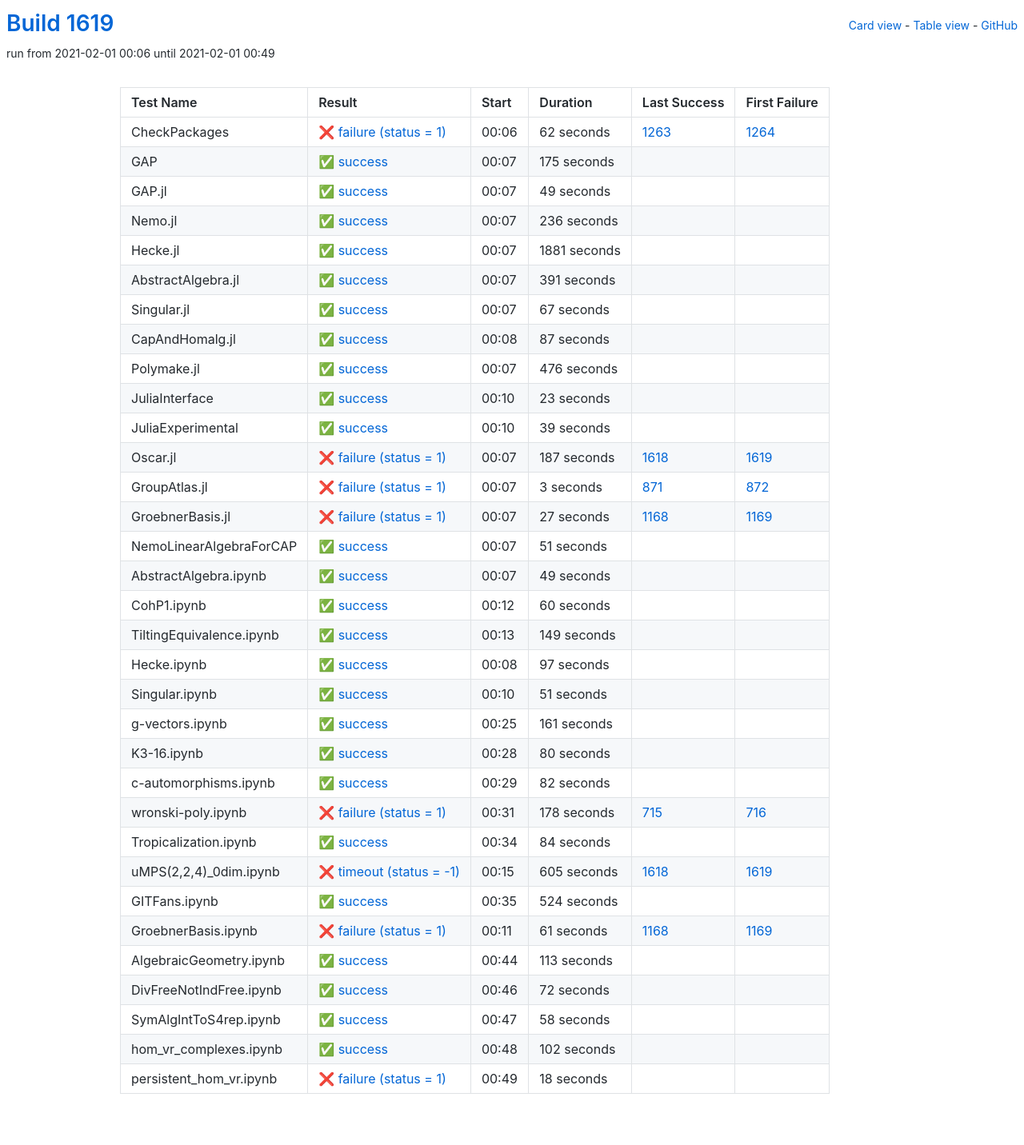
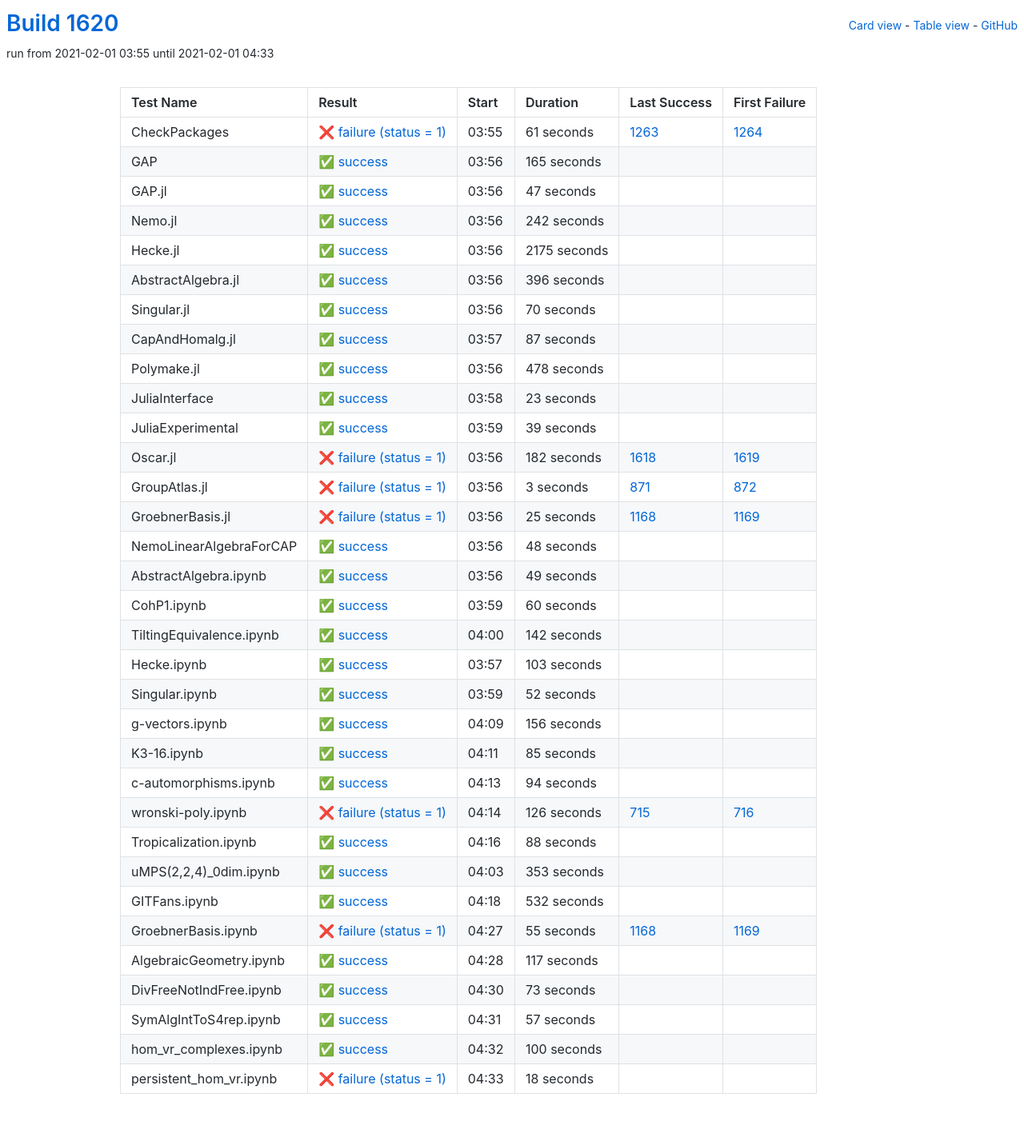
Before and after one commit to oscar-system/oscar-ci-status-stable, a Jekyll site: the page built from table.html, in a window 1280 px wide. Shown: the whole page at 80% size. Built offline with Jekyll 4.4.1, drawn with Linux system fonts in a browser that asks for light colours.

Commit message:
Build #1620

```diff
--- a/_data/ci.yml
+++ b/_data/ci.yml
@@ -1,6 +1,6 @@
 ---
-build: 1619
-build_url: https://oscarci.mathematik.uni-kl.de/job/oscar-stable/1619/
+build: 1620
+build_url: https://oscarci.mathematik.uni-kl.de/job/oscar-stable/1620/
 job: oscar-stable
 organization: oscar-system
 repo: oscar-ci-status-stable
@@ -8,92 +8,92 @@ repourl: https://github.com/oscar-system/oscar-ci-status-stable
 tests:
 - name: CheckPackages
   id: checkpackages
-  log: https://oscarci.mathematik.uni-kl.de/job/oscar-stable/1619/artifact/logs/build-1619/CheckPackages.log
-  start: 2021-02-01 00:06
+  log: https://oscarci.mathematik.uni-kl.de/job/oscar-stable/1620/artifact/logs/build-1620/CheckPackages.log
+  start: 2021-02-01 03:55
   success: false
   exitcode: 1
   status: failure
-  duration: 62
+  duration: 61
   last_success: 1263
   last_success_url: https://oscarci.mathematik.uni-kl.de/job/oscar-stable/1263/
   first_failure: 1264
   first_failure_url: https://oscarci.mathematik.uni-kl.de/job/oscar-stable/1264/
 - name: GAP
   id: gap
-  log: https://oscarci.mathematik.uni-kl.de/job/oscar-stable/1619/artifact/logs/build-1619/GAP.log
-  start: 2021-02-01 00:07
+  log: https://oscarci.mathematik.uni-kl.de/job/oscar-stable/1620/artifact/logs/build-1620/GAP.log
+  start: 2021-02-01 03:56
   success: true
   exitcode: 0
   status: success
-  duration: 175
+  duration: 165
   last_success: false
   last_success_url:
   first_failure: false
   first_failure_url:
 - name: GAP.jl
   id: gap-jl
-  log: https://oscarci.mathematik.uni-kl.de/job/oscar-stable/1619/artifact/logs/build-1619/GAP.jl.log
-  start: 2021-02-01 00:07
+  log: https://oscarci.mathematik.uni-kl.de/job/oscar-stable/1620/artifact/logs/build-1620/GAP.jl.log
+  start: 2021-02-01 03:56
   success: true
   exitcode: 0
   status: success
-  duration: 49
+  duration: 47
   last_success: false
   last_success_url:
   first_failure: false
   first_failure_url:
 - name: Nemo.jl
   id: nemo-jl
-  log: https://oscarci.mathematik.uni-kl.de/job/oscar-stable/1619/artifact/logs/build-1619/Nemo.jl.log
-  start: 2021-02-01 00:07
+  log: https://oscarci.mathematik.uni-kl.de/job/oscar-stable/1620/artifact/logs/build-1620/Nemo.jl.log
+  start: 2021-02-01 03:56
   success: true
   exitcode: 0
   status: success
-  duration: 236
+  duration: 242
   last_success: false
   last_success_url:
   first_failure: false
   first_failure_url:
 - name: Hecke.jl
   id: hecke-jl
-  log: https://oscarci.mathematik.uni-kl.de/job/oscar-stable/1619/artifact/logs/build-1619/Hecke.jl.log
-  start: 2021-02-01 00:07
+  log: https://oscarci.mathematik.uni-kl.de/job/oscar-stable/1620/artifact/logs/build-1620/Hecke.jl.log
+  start: 2021-02-01 03:56
   success: true
   exitcode: 0
   status: success
-  duration: 1881
+  duration: 2175
   last_success: false
   last_success_url:
   first_failure: false
   first_failure_url:
 - name: AbstractAlgebra.jl
   id: abstractalgebra-jl
-  log: https://oscarci.mathematik.uni-kl.de/job/oscar-stable/1619/artifact/logs/build-1619/AbstractAlgebra.jl.log
-  start: 2021-02-01 00:07
+  log: https://oscarci.mathematik.uni-kl.de/job/oscar-stable/1620/artifact/logs/build-1620/AbstractAlgebra.jl.log
+  start: 2021-02-01 03:56
   success: true
   exitcode: 0
   status: success
-  duration: 391
+  duration: 396
   last_success: false
   last_success_url:
   first_failure: false
   first_failure_url:
 - name: Singular.jl
   id: singular-jl
-  log: https://oscarci.mathematik.uni-kl.de/job/oscar-stable/1619/artifact/logs/build-1619/Singular.jl.log
-  start: 2021-02-01 00:07
+  log: https://oscarci.mathematik.uni-kl.de/job/oscar-stable/1620/artifact/logs/build-1620/Singular.jl.log
+  start: 2021-02-01 03:56
   success: true
   exitcode: 0
   status: success
-  duration: 67
+  duration: 70
   last_success: false
   last_success_url:
   first_failure: false
   first_failure_url:
 - name: CapAndHomalg.jl
   id: capandhomalg-jl
-  log: https://oscarci.mathematik.uni-kl.de/job/oscar-stable/1619/artifact/logs/build-1619/CapAndHomalg.jl.log
-  start: 2021-02-01 00:08
+  log: https://oscarci.mathematik.uni-kl.de/job/oscar-stable/1620/artifact/logs/build-1620/CapAndHomalg.jl.log
+  start: 2021-02-01 03:57
   success: true
   exitcode: 0
   status: success
@@ -104,20 +104,20 @@ tests:
   first_failure_url:
 - name: Polymake.jl
   id: polymake-jl
-  log: https://oscarci.mathematik.uni-kl.de/job/oscar-stable/1619/artifact/logs/build-1619/Polymake.jl.log
-  start: 2021-02-01 00:07
+  log: https://oscarci.mathematik.uni-kl.de/job/oscar-stable/1620/artifact/logs/build-1620/Polymake.jl.log
+  start: 2021-02-01 03:56
   success: true
   exitcode: 0
   status: success
-  duration: 476
+  duration: 478
   last_success: false
   last_success_url:
   first_failure: false
   first_failure_url:
 - name: JuliaInterface
   id: juliainterface
-  log: https://oscarci.mathematik.uni-kl.de/job/oscar-stable/1619/artifact/logs/build-1619/JuliaInterface.log
-  start: 2021-02-01 00:10
+  log: https://oscarci.mathematik.uni-kl.de/job/oscar-stable/1620/artifact/logs/build-1620/JuliaInterface.log
+  start: 2021-02-01 03:58
   success: true
   exitcode: 0
   status: success
@@ -128,8 +128,8 @@ tests:
   first_failure_url:
 - name: JuliaExperimental
   id: juliaexperimental
-  log: https://oscarci.mathematik.uni-kl.de/job/oscar-stable/1619/artifact/logs/build-1619/JuliaExperimental.log
-  start: 2021-02-01 00:10
+  log: https://oscarci.mathematik.uni-kl.de/job/oscar-stable/1620/artifact/logs/build-1620/JuliaExperimental.log
+  start: 2021-02-01 03:59
   success: true
   exitcode: 0
   status: success
@@ -140,20 +140,20 @@ tests:
   first_failure_url:
 - name: Oscar.jl
   id: oscar-jl
-  log: https://oscarci.mathematik.uni-kl.de/job/oscar-stable/1619/artifact/logs/build-1619/Oscar.jl.log
-  start: 2021-02-01 00:07
+  log: https://oscarci.mathematik.uni-kl.de/job/oscar-stable/1620/artifact/logs/build-1620/Oscar.jl.log
+  start: 2021-02-01 03:56
   success: false
   exitcode: 1
   status: failure
-  duration: 187
+  duration: 182
   last_success: 1618
   last_success_url: https://oscarci.mathematik.uni-kl.de/job/oscar-stable/1618/
   first_failure: 1619
   first_failure_url: https://oscarci.mathematik.uni-kl.de/job/oscar-stable/1619/
 - name: GroupAtlas.jl
   id: groupatlas-jl
-  log: https://oscarci.mathematik.uni-kl.de/job/oscar-stable/1619/artifact/logs/build-1619/GroupAtlas.jl.log
-  start: 2021-02-01 00:07
+  log: https://oscarci.mathematik.uni-kl.de/job/oscar-stable/1620/artifact/logs/build-1620/GroupAtlas.jl.log
+  start: 2021-02-01 03:56
   success: false
   exitcode: 1
   status: failure
@@ -164,32 +164,32 @@ tests:
   first_failure_url: https://oscarci.mathematik.uni-kl.de/job/oscar-stable/872/
 - name: GroebnerBasis.jl
   id: groebnerbasis-jl
-  log: https://oscarci.mathematik.uni-kl.de/job/oscar-stable/1619/artifact/logs/build-1619/GroebnerBasis.jl.log
-  start: 2021-02-01 00:07
+  log: https://oscarci.mathematik.uni-kl.de/job/oscar-stable/1620/artifact/logs/build-1620/GroebnerBasis.jl.log
+  start: 2021-02-01 03:56
   success: false
   exitcode: 1
   status: failure
-  duration: 27
+  duration: 25
   last_success: 1168
   last_success_url: https://oscarci.mathematik.uni-kl.de/job/oscar-stable/1168/
   first_failure: 1169
   first_failure_url: https://oscarci.mathematik.uni-kl.de/job/oscar-stable/1169/
 - name: NemoLinearAlgebraForCAP
   id: nemolinearalgebraforcap
-  log: https://oscarci.mathematik.uni-kl.de/job/oscar-stable/1619/artifact/logs/build-1619/NemoLinearAlgebraForCAP.log
-  start: 2021-02-01 00:07
+  log: https://oscarci.mathematik.uni-kl.de/job/oscar-stable/1620/artifact/logs/build-1620/NemoLinearAlgebraForCAP.log
+  start: 2021-02-01 03:56
   success: true
   exitcode: 0
   status: success
-  duration: 51
+  duration: 48
   last_success: false
   last_success_url:
   first_failure: false
   first_failure_url:
 - name: AbstractAlgebra.ipynb
   id: abstractalgebra-ipynb
-  log: https://oscarci.mathematik.uni-kl.de/job/oscar-stable/1619/artifact/logs/build-1619/AbstractAlgebra.ipynb.log
-  start: 2021-02-01 00:07
+  log: https://oscarci.mathematik.uni-kl.de/job/oscar-stable/1620/artifact/logs/build-1620/AbstractAlgebra.ipynb.log
+  start: 2021-02-01 03:56
   success: true
   exitcode: 0
   status: success
@@ -200,8 +200,8 @@ tests:
   first_failure_url:
 - name: CohP1.ipynb
   id: cohp1-ipynb
-  log: https://oscarci.mathematik.uni-kl.de/job/oscar-stable/1619/artifact/logs/build-1619/CohP1.ipynb.log
-  start: 2021-02-01 00:12
+  log: https://oscarci.mathematik.uni-kl.de/job/oscar-stable/1620/artifact/logs/build-1620/CohP1.ipynb.log
+  start: 2021-02-01 03:59
   success: true
   exitcode: 0
   status: success
@@ -212,188 +212,188 @@ tests:
   first_failure_url:
 - name: TiltingEquivalence.ipynb
   id: tiltingequivalence-ipynb
-  log: https://oscarci.mathematik.uni-kl.de/job/oscar-stable/1619/artifact/logs/build-1619/TiltingEquivalence.ipynb.log
-  start: 2021-02-01 00:13
+  log: https://oscarci.mathematik.uni-kl.de/job/oscar-stable/1620/artifact/logs/build-1620/TiltingEquivalence.ipynb.log
+  start: 2021-02-01 04:00
   success: true
   exitcode: 0
   status: success
-  duration: 149
+  duration: 142
   last_success: false
   last_success_url:
   first_failure: false
   first_failure_url:
 - name: Hecke.ipynb
   id: hecke-ipynb
-  log: https://oscarci.mathematik.uni-kl.de/job/oscar-stable/1619/artifact/logs/build-1619/Hecke.ipynb.log
-  start: 2021-02-01 00:08
+  log: https://oscarci.mathematik.uni-kl.de/job/oscar-stable/1620/artifact/logs/build-1620/Hecke.ipynb.log
+  start: 2021-02-01 03:57
   success: true
   exitcode: 0
   status: success
-  duration: 97
+  duration: 103
   last_success: false
   last_success_url:
   first_failure: false
   first_failure_url:
 - name: Singular.ipynb
   id: singular-ipynb
-  log: https://oscarci.mathematik.uni-kl.de/job/oscar-stable/1619/artifact/logs/build-1619/Singular.ipynb.log
-  start: 2021-02-01 00:10
+  log: https://oscarci.mathematik.uni-kl.de/job/oscar-stable/1620/artifact/logs/build-1620/Singular.ipynb.log
+  start: 2021-02-01 03:59
   success: true
   exitcode: 0
   status: success
-  duration: 51
+  duration: 52
   last_success: false
   last_success_url:
   first_failure: false
   first_failure_url:
 - name: g-vectors.ipynb
   id: g-vectors-ipynb
-  log: https://oscarci.mathematik.uni-kl.de/job/oscar-stable/1619/artifact/logs/build-1619/g-vectors.ipynb.log
-  start: 2021-02-01 00:25
+  log: https://oscarci.mathematik.uni-kl.de/job/oscar-stable/1620/artifact/logs/build-1620/g-vectors.ipynb.log
+  start: 2021-02-01 04:09
   success: true
   exitcode: 0
   status: success
-  duration: 161
+  duration: 156
   last_success: false
   last_success_url:
   first_failure: false
   first_failure_url:
 - name: K3-16.ipynb
   id: k3-16-ipynb
-  log: https://oscarci.mathematik.uni-kl.de/job/oscar-stable/1619/artifact/logs/build-1619/K3-16.ipynb.log
-  start: 2021-02-01 00:28
+  log: https://oscarci.mathematik.uni-kl.de/job/oscar-stable/1620/artifact/logs/build-1620/K3-16.ipynb.log
+  start: 2021-02-01 04:11
   success: true
   exitcode: 0
   status: success
-  duration: 80
+  duration: 85
   last_success: false
   last_success_url:
   first_failure: false
   first_failure_url:
 - name: c-automorphisms.ipynb
   id: c-automorphisms-ipynb
-  log: https://oscarci.mathematik.uni-kl.de/job/oscar-stable/1619/artifact/logs/build-1619/c-automorphisms.ipynb.log
-  start: 2021-02-01 00:29
+  log: https://oscarci.mathematik.uni-kl.de/job/oscar-stable/1620/artifact/logs/build-1620/c-automorphisms.ipynb.log
+  start: 2021-02-01 04:13
   success: true
   exitcode: 0
   status: success
-  duration: 82
+  duration: 94
   last_success: false
   last_success_url:
   first_failure: false
   first_failure_url:
 - name: wronski-poly.ipynb
   id: wronski-poly-ipynb
-  log: https://oscarci.mathematik.uni-kl.de/job/oscar-stable/1619/artifact/logs/build-1619/wronski-poly.ipynb.log
-  start: 2021-02-01 00:31
+  log: https://oscarci.mathematik.uni-kl.de/job/oscar-stable/1620/artifact/logs/build-1620/wronski-poly.ipynb.log
+  start: 2021-02-01 04:14
   success: false
   exitcode: 1
   status: failure
-  duration: 178
+  duration: 126
   last_success: 715
   last_success_url: https://oscarci.mathematik.uni-kl.de/job/oscar-stable/715/
   first_failure: 716
   first_failure_url: https://oscarci.mathematik.uni-kl.de/job/oscar-stable/716/
 - name: Tropicalization.ipynb
   id: tropicalization-ipynb
-  log: https://oscarci.mathematik.uni-kl.de/job/oscar-stable/1619/artifact/logs/build-1619/Tropicalization.ipynb.log
-  start: 2021-02-01 00:34
+  log: https://oscarci.mathematik.uni-kl.de/job/oscar-stable/1620/artifact/logs/build-1620/Tropicalization.ipynb.log
+  start: 2021-02-01 04:16
   success: true
   exitcode: 0
   status: success
-  duration: 84
+  duration: 88
   last_success: false
   last_success_url:
   first_failure: false
   first_failure_url:
 - name: uMPS(2,2,4)_0dim.ipynb
   id: umps-2-2-4-0dim-ipynb
-  log: https://oscarci.mathematik.uni-kl.de/job/oscar-stable/1619/artifact/logs/build-1619/uMPS-2-2-4-_0dim.ipynb.log
-  start: 2021-02-01 00:15
-  success: false
-  exitcode: -1
-  status: timeout
-  duration: 605
-  last_success: 1618
-  last_success_url: https://oscarci.mathematik.uni-kl.de/job/oscar-stable/1618/
-  first_failure: 1619
-  first_failure_url: https://oscarci.mathematik.uni-kl.de/job/oscar-stable/1619/
-- name: GITFans.ipynb
-  id: gitfans-ipynb
-  log: https://oscarci.mathematik.uni-kl.de/job/oscar-stable/1619/artifact/logs/build-1619/GITFans.ipynb.log
-  start: 2021-02-01 00:35
+  log: https://oscarci.mathematik.uni-kl.de/job/oscar-stable/1620/artifact/logs/build-1620/uMPS-2-2-4-_0dim.ipynb.log
+  start: 2021-02-01 04:03
   success: true
   exitcode: 0
   status: success
-  duration: 524
+  duration: 353
+  last_success: false
+  last_success_url:
+  first_failure: false
+  first_failure_url:
+- name: GITFans.ipynb
+  id: gitfans-ipynb
+  log: https://oscarci.mathematik.uni-kl.de/job/oscar-stable/1620/artifact/logs/build-1620/GITFans.ipynb.log
+  start: 2021-02-01 04:18
+  success: true
+  exitcode: 0
+  status: success
+  duration: 532
   last_success: false
   last_success_url:
   first_failure: false
   first_failure_url:
 - name: GroebnerBasis.ipynb
   id: groebnerbasis-ipynb
-  log: https://oscarci.mathematik.uni-kl.de/job/oscar-stable/1619/artifact/logs/build-1619/GroebnerBasis.ipynb.log
-  start: 2021-02-01 00:11
+  log: https://oscarci.mathematik.uni-kl.de/job/oscar-stable/1620/artifact/logs/build-1620/GroebnerBasis.ipynb.log
+  start: 2021-02-01 04:27
   success: false
   exitcode: 1
   status: failure
-  duration: 61
+  duration: 55
   last_success: 1168
   last_success_url: https://oscarci.mathematik.uni-kl.de/job/oscar-stable/1168/
   first_failure: 1169
   first_failure_url: https://oscarci.mathematik.uni-kl.de/job/oscar-stable/1169/
 - name: AlgebraicGeometry.ipynb
   id: algebraicgeometry-ipynb
-  log: https://oscarci.mathematik.uni-kl.de/job/oscar-stable/1619/artifact/logs/build-1619/AlgebraicGeometry.ipynb.log
-  start: 2021-02-01 00:44
+  log: https://oscarci.mathematik.uni-kl.de/job/oscar-stable/1620/artifact/logs/build-1620/AlgebraicGeometry.ipynb.log
+  start: 2021-02-01 04:28
   success: true
   exitcode: 0
   status: success
-  duration: 113
+  duration: 117
   last_success: false
   last_success_url:
   first_failure: false
   first_failure_url:
 - name: DivFreeNotIndFree.ipynb
   id: divfreenotindfree-ipynb
-  log: https://oscarci.mathematik.uni-kl.de/job/oscar-stable/1619/artifact/logs/build-1619/DivFreeNotIndFree.ipynb.log
-  start: 2021-02-01 00:46
+  log: https://oscarci.mathematik.uni-kl.de/job/oscar-stable/1620/artifact/logs/build-1620/DivFreeNotIndFree.ipynb.log
+  start: 2021-02-01 04:30
   success: true
   exitcode: 0
   status: success
-  duration: 72
+  duration: 73
   last_success: false
   last_success_url:
   first_failure: false
   first_failure_url:
 - name: SymAlgIntToS4rep.ipynb
   id: symalginttos4rep-ipynb
-  log: https://oscarci.mathematik.uni-kl.de/job/oscar-stable/1619/artifact/logs/build-1619/SymAlgIntToS4rep.ipynb.log
-  start: 2021-02-01 00:47
+  log: https://oscarci.mathematik.uni-kl.de/job/oscar-stable/1620/artifact/logs/build-1620/SymAlgIntToS4rep.ipynb.log
+  start: 2021-02-01 04:31
   success: true
   exitcode: 0
   status: success
-  duration: 58
+  duration: 57
   last_success: false
   last_success_url:
   first_failure: false
   first_failure_url:
 - name: hom_vr_complexes.ipynb
   id: hom-vr-complexes-ipynb
-  log: https://oscarci.mathematik.uni-kl.de/job/oscar-stable/1619/artifact/logs/build-1619/hom_vr_complexes.ipynb.log
-  start: 2021-02-01 00:48
+  log: https://oscarci.mathematik.uni-kl.de/job/oscar-stable/1620/artifact/logs/build-1620/hom_vr_complexes.ipynb.log
+  start: 2021-02-01 04:32
   success: true
   exitcode: 0
   status: success
-  duration: 102
+  duration: 100
   last_success: false
   last_success_url:
   first_failure: false
   first_failure_url:
 - name: persistent_hom_vr.ipynb
   id: persistent-hom-vr-ipynb
-  log: https://oscarci.mathematik.uni-kl.de/job/oscar-stable/1619/artifact/logs/build-1619/persistent_hom_vr.ipynb.log
-  start: 2021-02-01 00:49
+  log: https://oscarci.mathematik.uni-kl.de/job/oscar-stable/1620/artifact/logs/build-1620/persistent_hom_vr.ipynb.log
+  start: 2021-02-01 04:33
   success: false
   exitcode: 1
   status: failure
```
Also changed, not shown: README.md.
